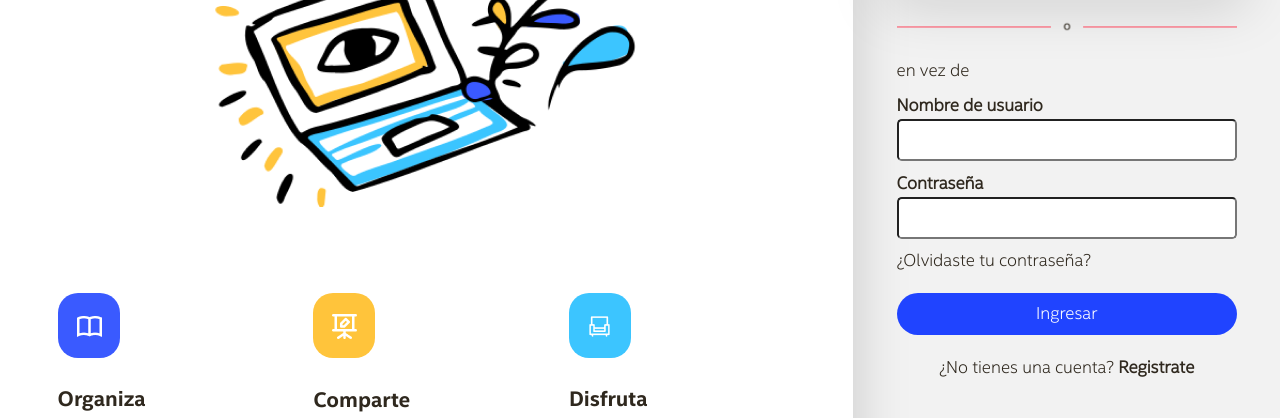
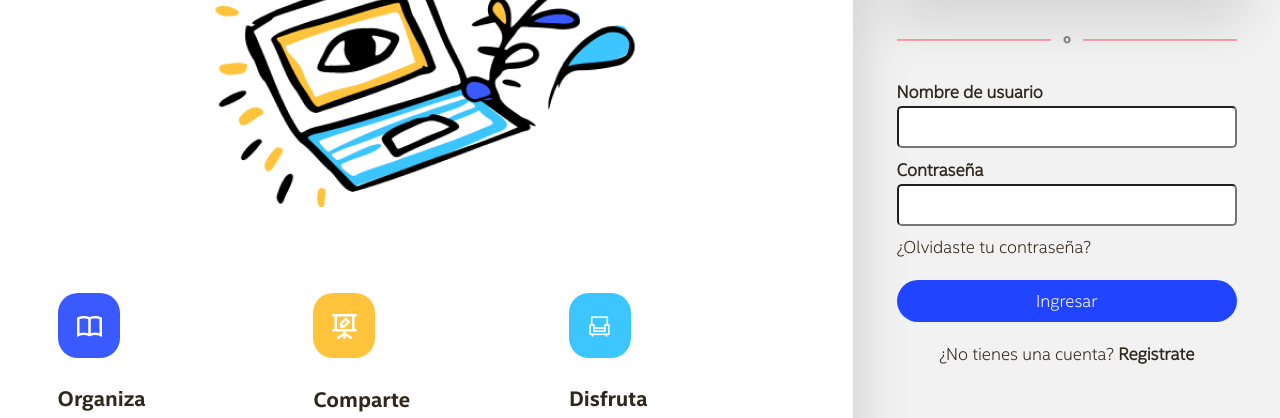
Before and after one commit to mafy/tp-fina, a plain HTML site: page index.html in a window 1280 px wide. Shown: the part 376-794 px from the top of the page. Drawn offline with Linux system fonts and the light colour scheme; files whose address does not match are found by name.

Commit message:
ajuste en form login
ajuste

```diff
--- a/index.html
+++ b/index.html
@@ -61,7 +61,7 @@
                 <div class="col-md-12 text-center mt-4">
                     <img class="text-center" src="img/separador-form.png" width="100%" height="auto" aria-hidden="true">
                 </div>
-                <form action="home.html" method="get" class="col-md-12 mt-3"> en vez de <form action="home.html" method="post" class="col-md-12 mt-3">
+                <form action="home.html" method="get" class="col-md-12 mt-3">
                     <label for="name" class="col-12 mt-2"><strong>Nombre de usuario</strong></label>
                     <input type="text" id="name" name="user_name" class="col-12 rounded" required="" />
                     <label for="password" class="col-12 mt-2"><strong>Contraseña</strong></label>
```
